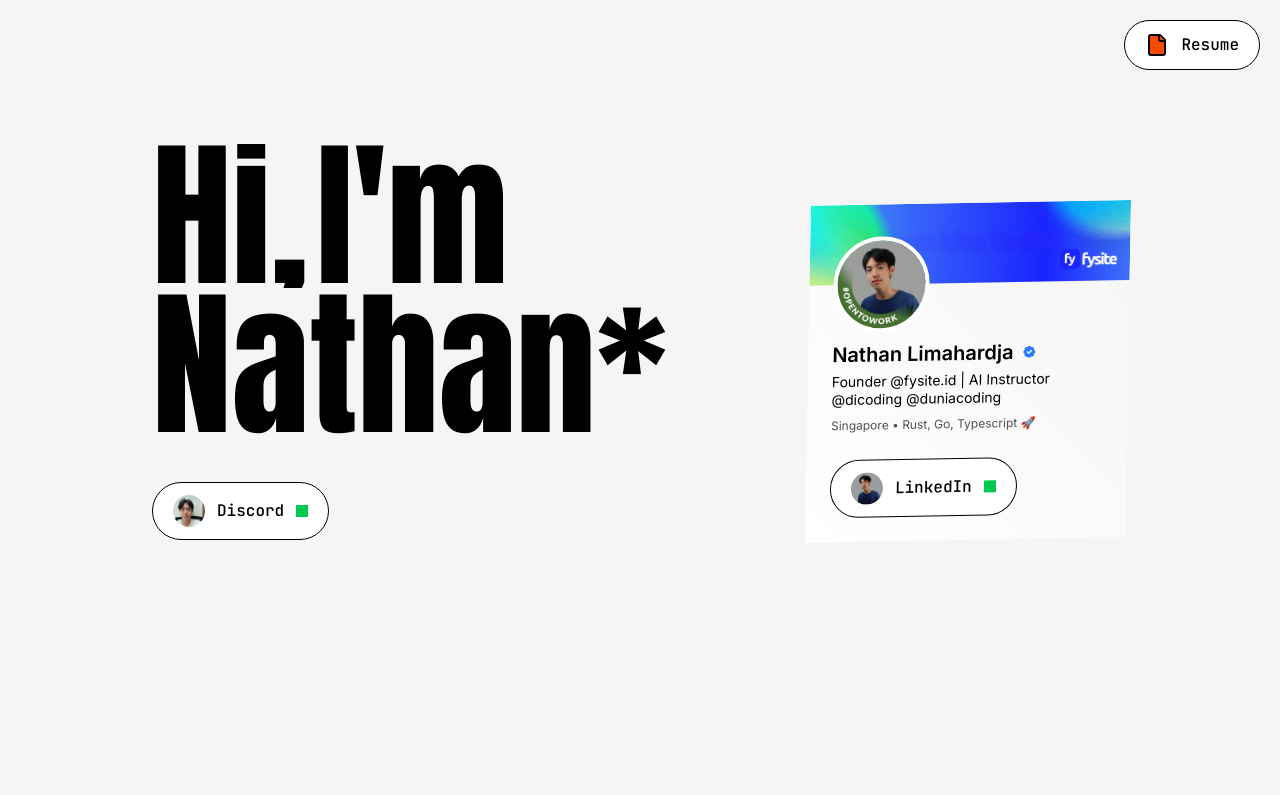
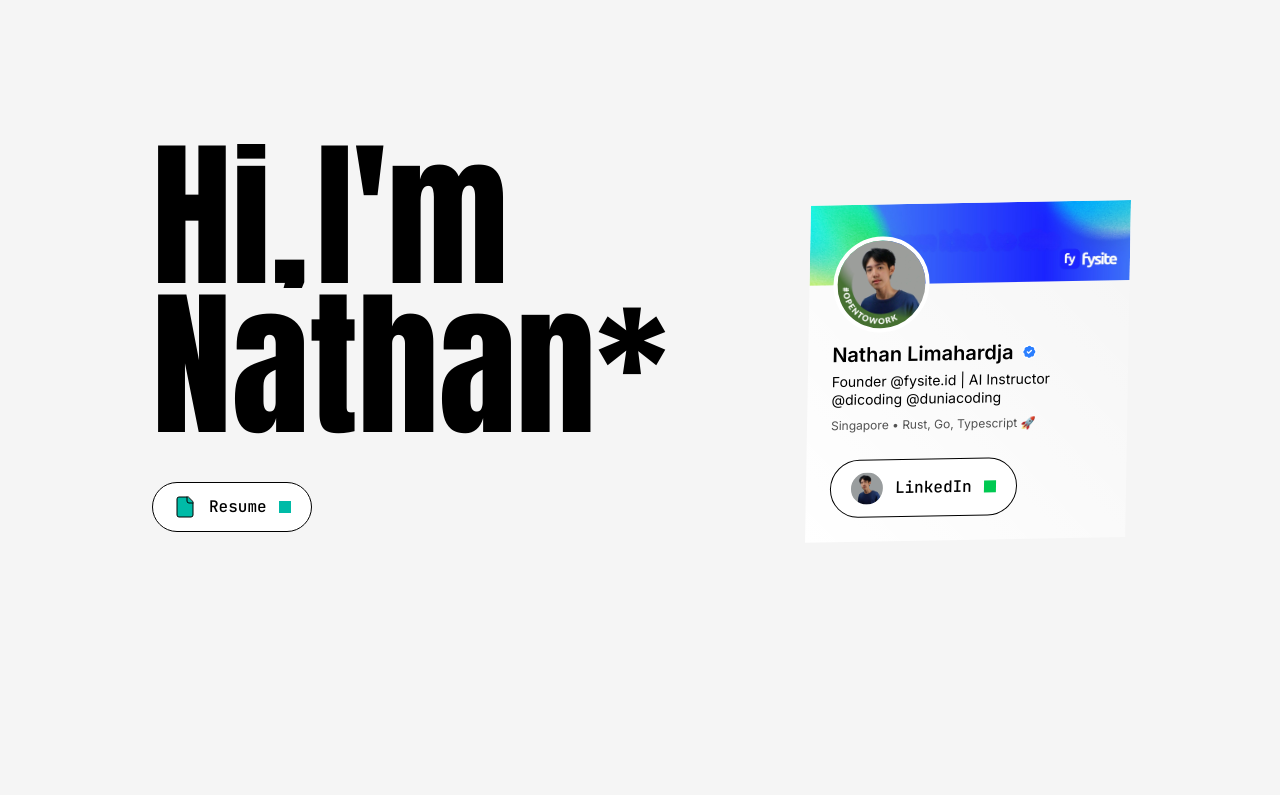
Before and after one commit to devswithme/nathanl.my.id, a React (Vite) app: page / in a window 1280 px wide. Shown: the top 795 px of the page. Built offline with nearby package versions, Linux system fonts and the light colour scheme.

Commit message:
modify resume & add github

```diff
--- a/src/components/layout.jsx
+++ b/src/components/layout.jsx
@@ -5,7 +5,12 @@
     <div className="bg-neutral-100">
       <main className="max-w-5xl pt-28 sm:pt-36 pb-6 px-6 mx-auto space-y-64">
         <Outlet />
-        <p>2025 &copy; Edition</p>
+        <div className="flex justify-between">
+          <p>2025 &copy; Edition</p>
+          <a target="_blank" href="https://github.com/devswithme">
+            Github
+          </a>
+        </div>
       </main>
     </div>
   );
--- a/src/components/pages/home.jsx
+++ b/src/components/pages/home.jsx
@@ -13,15 +13,6 @@
 function Home() {
   return (
     <>
-      <a
-        target="_blank"
-        href="https://drive.google.com/file/d/1lO6MnHcWIqQY8Cgcmpee8TvRuUWZiOR8/view?usp=sharing"
-        onClick={() => logEvent("social", { type: "whatsapp" })}
-        className="fixed top-5 right-5 z-20 px-5 py-3 border flex items-center gap-3 rounded-full font-mono font-medium w-fit hover:bg-orange-600 hover:text-white bg-white"
-      >
-        <File className="fill-orange-600" />
-        Resume
-      </a>
       <section className="flex flex-col md:flex-row justify-between">
         <div className="space-y-10">
           <Title
@@ -30,14 +21,15 @@
           />
 
           <a
-            href="https://fydemy.com"
-            onClick={() => logEvent("social", { type: "discord" })}
-            className="px-5 py-3 border flex items-center gap-3 rounded-full font-mono font-medium w-fit hover:bg-indigo-600 hover:text-white relative z-10 bg-white"
+            target="_blank"
+            href="https://drive.google.com/file/d/1Z6VUJ9bTgHZg3J6hoMDko1Al5JGVgulo/view?usp=sharing"
+            onClick={() => logEvent("social", { type: "resume" })}
+            className="px-5 py-3 border flex items-center gap-3 rounded-full font-mono font-medium w-fit hover:bg-teal-600 hover:text-white relative z-10 bg-white"
           >
-            <img src="me1.jpg" className="size-8 rounded-full" />
-            Discord
-            <span className="bg-green-500 size-3 relative">
-              <span className="absolute bg-green-500 animate-ping size-3" />
+            <File className="fill-teal-500" strokeWidth={1} />
+            Resume
+            <span className="bg-teal-500 size-3 relative">
+              <span className="absolute bg-teal-500 animate-ping size-3" />
             </span>
           </a>
         </div>
```
